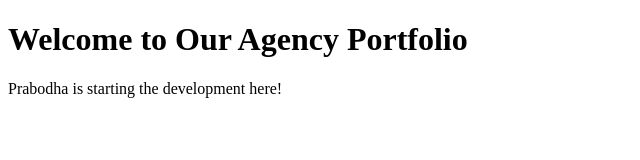
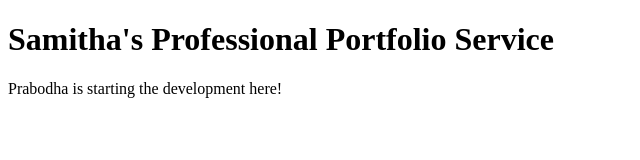
Before and after one commit to samitha01/portfolio-devops-assignment, a plain HTML site: page src/index.html in a window 1280 px wide. Shown: the whole page, without its empty margins (0-640 px from the left). Drawn offline with Linux system fonts and the light colour scheme.

Commit message:
feat: revised the main heading for better branding

```diff
--- a/src/index.html
+++ b/src/index.html
@@ -4,7 +4,7 @@
     <title>Our Freelance Agency</title>
 </head>
 <body>
-    <h1>Welcome to Our Agency Portfolio</h1>
+    <h1>Samitha's Professional Portfolio Service</h1>
     <p>Prabodha is starting the development here!</p>
 </body>
 </html>
```
